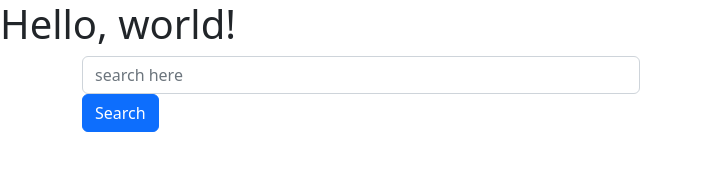
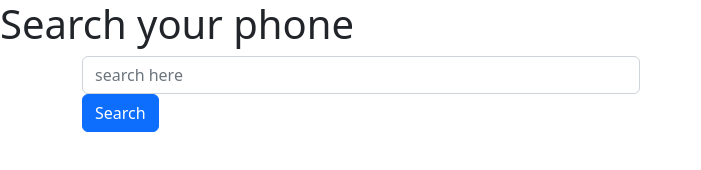
Before and after one commit to Naeemhasan1/phone-hunter, a plain HTML site: page index.html in a window 1280 px wide. Shown: the whole page, without its empty margins (0-701 px from the left). Drawn offline with nearby package versions, Linux system fonts and the light colour scheme.

Commit message:
change heading

```diff
--- a/index.html
+++ b/index.html
@@ -10,7 +10,7 @@
   </head>
   <body>
     <header>
-      <h1>Hello, world!</h1>
+      <h1>Search your phone </h1>
     </header>
     <main class="container">
       <section>
```
